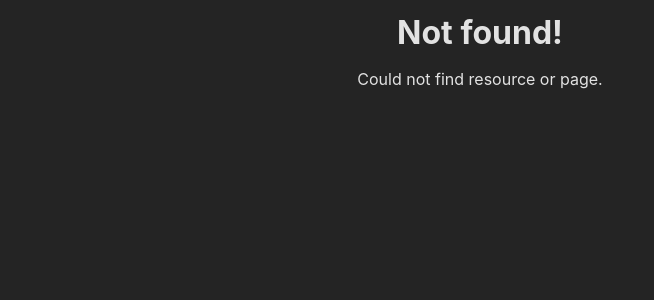
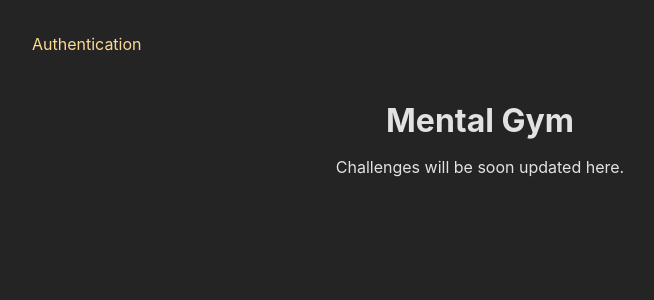
Before and after one commit to anpjavatech/sprachmeister, a React (Create React App) app in the folder frontend/: page /challenges in a window 1280 px wide. Before the commit this address had no page. Shown: the top 300 px of the page, without its empty margins (160-814 px from the left). Built offline with nearby package versions, Linux system fonts and the light colour scheme.

Commit message:
commit after fixing the profile issue and added challenges page

```diff
--- a/frontend/src/App.js
+++ b/frontend/src/App.js
@@ -1,29 +1,45 @@
-import { RouterProvider, createBrowserRouter } from 'react-router-dom'
-import RootPage from './pages/RootPage'
-import ErrorPage from './pages/ErrorPage'
-import AuthenticationPage, {action as authAction} from './pages/AuthenticationPage';
-import {action as logoutAction} from "./pages/Logout";
+import { RouterProvider, createBrowserRouter } from "react-router-dom";
+import RootPage from "./pages/RootPage";
+import ErrorPage from "./pages/ErrorPage";
+import HomePage from "./pages/HomePage";
+import ChallengePage from "./pages/ChallengePage";
+import AuthenticationPage, {
+  action as authAction,
+} from "./pages/AuthenticationPage";
+import { action as logoutAction } from "./pages/Logout";
+import { tokenLoader } from "./utils/auth";
 
 const router = createBrowserRouter([
-    {
-        path:'/',
-        id:'root',
-        element:<RootPage />,
-        errorElement:<ErrorPage />,
-        children:[{
-          path:'/auth',
-          element: <AuthenticationPage />,
-          action: authAction,
+  {
+    path: "/",
+    id: "root",
+    element: <RootPage />,
+    errorElement: <ErrorPage />,
+    loader: tokenLoader,
+    children: [
+      {
+        index: true,
+        element: <HomePage />,
       },
       {
-          path: 'logout',
-          action: logoutAction,
-      }]
-    }
-])
+        path: "challenges",
+        element: <ChallengePage />,
+      },
+      {
+        path: "auth",
+        element: <AuthenticationPage />,
+        action: authAction,
+      },
+      {
+        path: "logout",
+        action: logoutAction,
+      },
+    ],
+  },
+]);
 
-function App(){
-    return <RouterProvider router={router} />
+function App() {
+  return <RouterProvider router={router} />;
 }
 
-export default App
+export default App;
--- a/frontend/src/components/MainNavigation.js
+++ b/frontend/src/components/MainNavigation.js
@@ -1,15 +1,15 @@
-import { Form, NavLink, useRouteLoaderData } from 'react-router-dom';
+import { Form, NavLink, useRouteLoaderData } from "react-router-dom";
 
-import classes from './MainNavigation.module.css';
+import classes from "./MainNavigation.module.css";
 
 function MainNavigation() {
-
   const token = useRouteLoaderData("root");
 
   return (
     <header className={classes.header}>
       <nav>
         <ul className={classes.list}>
+          {token && (
             <li>
               <NavLink
                 to="/"
@@ -21,7 +21,22 @@ function MainNavigation() {
                 Home
               </NavLink>
             </li>
-          {!token && <li>
+          )}
+          {token && (
+            <li>
+              <NavLink
+                to="/challenges"
+                className={({ isActive }) =>
+                  isActive ? classes.active : undefined
+                }
+                end
+              >
+                MentalGym
+              </NavLink>
+            </li>
+          )}
+          {!token && (
+            <li>
               <NavLink
                 to="/auth?mode=login"
                 className={({ isActive }) =>
@@ -30,12 +45,15 @@ function MainNavigation() {
               >
                 Authentication
               </NavLink>
-          </li>}
-          {token && <li>
-            <Form action='/logout' method='post'>
+            </li>
+          )}
+          {token && (
+            <li>
+              <Form action="/logout" method="post">
                 <button>logout</button>
               </Form>
-          </li>}
+            </li>
+          )}
         </ul>
       </nav>
     </header>
--- a/frontend/src/pages/AuthenticationPage.js
+++ b/frontend/src/pages/AuthenticationPage.js
@@ -1,5 +1,5 @@
-import { json, redirect } from 'react-router-dom';
-import AuthForm from '../components/AuthForm';
+import { json, redirect } from "react-router-dom";
+import AuthForm from "../components/AuthForm";
 
 function AuthenticationPage() {
   return <AuthForm />;
@@ -7,34 +7,40 @@ function AuthenticationPage() {
 
 export default AuthenticationPage;
 
-export async function action({request}){
-
+export async function action({ request }) {
   const searchParams = new URL(request.url).searchParams;
   const mode = searchParams.get("mode") || "login";
   const data = await request.formData();
-  const reqData = {
+  let reqData = {
     email: data.get("email"),
-    password: data.get("password")
+    password: data.get("password"),
   };
 
-  if(mode !== "login"  && mode !== "signup"){
-    throw json({message: "Unsupported mode."}, {status:422});
+  if (mode === "signup") {
+    reqData.firstName = data.get("firstName");
+    reqData.lastName = data.get("lastName");
+    reqData.age = data.get("age");
+    reqData.profession = data.get("profession");
   }
 
-  const response = await fetch("http://localhost:8000/"+mode, {
+  if (mode !== "login" && mode !== "signup") {
+    throw json({ message: "Unsupported mode." }, { status: 422 });
+  }
+
+  const response = await fetch("http://localhost:8000/" + mode, {
     method: "POST",
     headers: {
-      "Content-Type":"application/json"
+      "Content-Type": "application/json",
     },
-    body:JSON.stringify(reqData)
+    body: JSON.stringify(reqData),
   });
 
-  if(response.status === 422 || response.status === 401){
+  if (response.status === 422 || response.status === 401) {
     return response;
   }
 
-  if(!response.ok){
-    throw json({message:"Could not authenticate user !."}, {status:500});
+  if (!response.ok) {
+    throw json({ message: "Could not authenticate user !." }, { status: 500 });
   }
 
   const resData = await response.json();
@@ -45,5 +51,4 @@ export async function action({request}){
   localStorage.setItem("expiration", expiration.toISOString());
 
   return redirect("/");
-
 }
--- /dev/null
+++ b/frontend/src/pages/ChallengePage.js
@@ -0,0 +1,9 @@
+import PageContent from "../components/PageContent";
+
+export default function ChallengePage() {
+  return (
+    <PageContent title="Mental Gym">
+      <p>Challenges will be soon updated here.</p>
+    </PageContent>
+  );
+}
--- /dev/null
+++ b/frontend/src/pages/HomePage.js
@@ -0,0 +1,11 @@
+import PageContent from "../components/PageContent";
+
+function HomePage() {
+  return (
+    <PageContent title="Welcome!">
+      <p>Browse all our amazing events!</p>
+    </PageContent>
+  );
+}
+
+export default HomePage;
--- /dev/null
+++ b/frontend/src/utils/auth.js
@@ -0,0 +1,36 @@
+import { redirect } from "react-router-dom";
+
+export function getAuthToken() {
+  const token = localStorage.getItem("token");
+  if (!token) {
+    return null;
+  }
+
+  const tokenDuration = getTokenDuration();
+  if (tokenDuration < 0) {
+    return "EXPIRED";
+  }
+
+  return token;
+}
+
+export function tokenLoader() {
+  return getAuthToken();
+}
+
+export function checkAuthToken() {
+  const token = getAuthToken();
+  if (!token) {
+    return redirect("/auth");
+  }
+  return null;
+}
+
+export function getTokenDuration() {
+  const storedExpirationDate = localStorage.getItem("expiration");
+  const expirationDate = new Date(storedExpirationDate);
+  const now = new Date();
+  const duration = expirationDate.getTime() - now.getTime();
+
+  return duration;
+}
```
Also changed, not shown: frontend/src/pages/RootPage.js (+11 -9 lines). Lines whose indentation alone changed are shown as unchanged.
